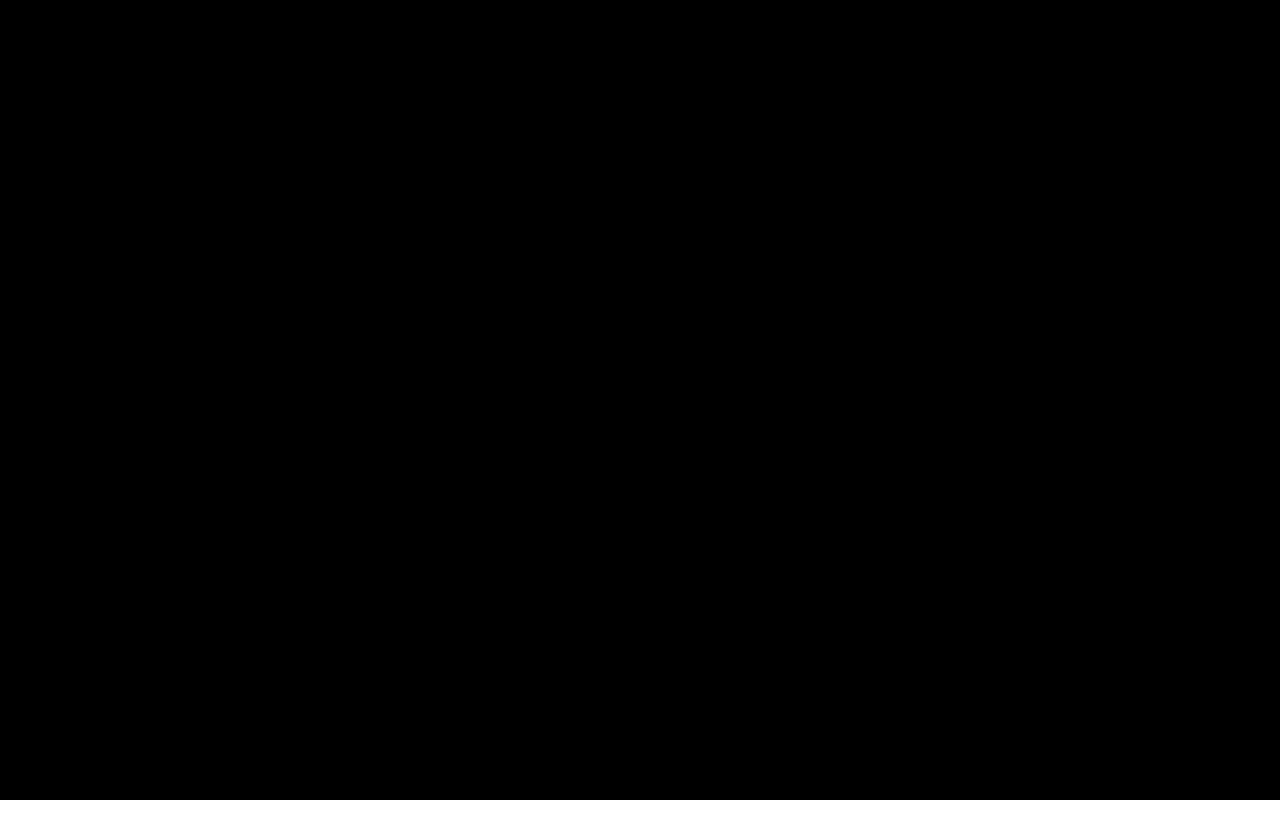
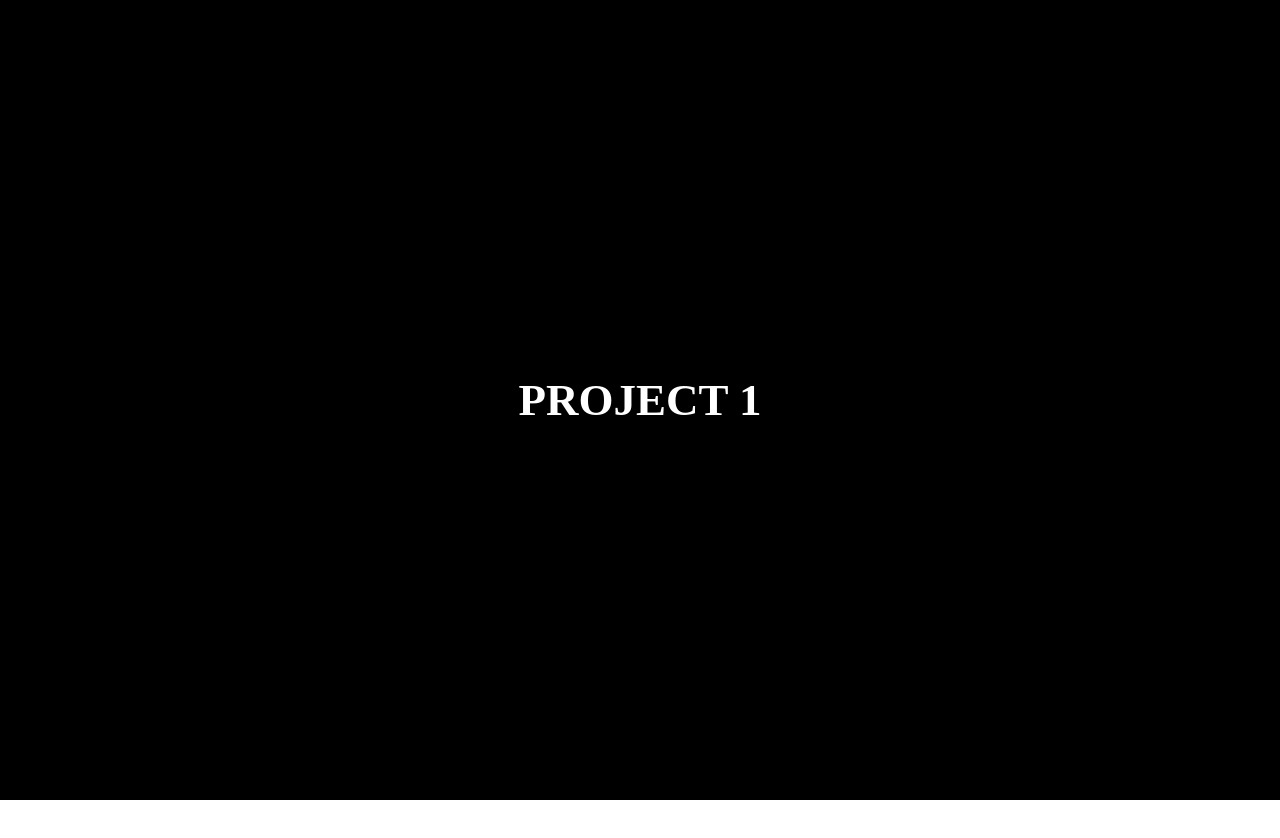
Before and after one commit to jacobfredriksson/Illusion, a plain HTML site: page index.html in a window 1280 px wide. Shown: the top 838 px of the page. Drawn offline with nearby package versions, Linux system fonts and the light colour scheme.

Commit message:
added text to the carusel

```diff
--- a/index.html
+++ b/index.html
@@ -14,30 +14,42 @@
 
           <div class="slideshow__slide">
             <div class="bg-img" style="background-image: url('images/img1.jpg');">
+              <div class="slideshow__text-container">
+                <h2> PROJECT 1 </h2>
+              </div>
             </div>
+
           </div>
 
           <div class="slideshow__slide">
             <div class="bg-img" style="background-image: url('images/img2.jpg');">
-
+              <div class="slideshow__text-container">
+                <h2> PROJECT 2 </h2>
+              </div>
             </div>
           </div>
 
           <div class="slideshow__slide">
               <div class="bg-img" style="background-image: url('images/img3.jpg');">
-
+                <div class="slideshow__text-container">
+                  <h2> PROJECT 3 </h2>
+                </div>
               </div>
           </div>
 
           <div class="slideshow__slide">
               <div class="bg-img" style="background-image: url('images/img4.jpg');">
-
+                <div class="slideshow__text-container">
+                  <h2> PROJECT 4 </h2>
+                </div>
               </div>
           </div>
 
           <div class="slideshow__slide">
               <div class="bg-img" style="background-image: url('images/img5.jpg');">
-
+                <div class="slideshow__text-container">
+                  <h2> PROJECT 5 </h2>
+                </div>
               </div>
           </div>
 
--- a/script.js
+++ b/script.js
@@ -5,9 +5,13 @@ var targetId;
 var slides;
 var homeTop;
 var height;
+var textContainer = []
+var translateY
 
 //set height depending on content height when window loads.
 $(document).ready(function() {
+  var createTextContainer = Array.from(document.querySelectorAll('.slideshow__text-container'));
+  textContainer.push(createTextContainer)
   slides = Array.from(document.querySelectorAll('.slideshow__slide'))
   resizeResizeableHeight()
 //set id going form 0 - up  and z-index to top - 0 on each of the elements in .slide
@@ -42,7 +46,7 @@ function getVisible(position) {
       ? scrollBot
       : elBottom;
 //
-
+  translateY = (scrollTop - elTop) / $(window).height() * 100;
   scale = (height + homeTop + elTop) / height;
   opacity = (height - homeTop + elTop) / height;
   opacity = parseFloat(Math.round(opacity * 100) / 100).toFixed(3);
@@ -70,6 +74,7 @@ function changeBackground() {
         if(opacity <= 0) {
           opacity++
           scale--
+          translateY -= 100
         }
     }
   }
@@ -83,10 +88,25 @@ function changeBackground() {
   targetId = getTargetId[0]
 
   //change styles on chosen target.
+  $(targetId).children('.slideshow__text-container').css('opacity', 1)
+  $(targetId).children('').css('opacity', 1)
   $(targetId).css('opacity', opacity)
   $(targetId).children('.bg-img').css({
     transform: 'scale(' + scale + ')'
   });
+
+  $(targetId).children('.bg-img').children('.slideshow__text-container').css(
+    'transform', 'translateY(-' + translateY + 'px)'
+  );
+
+  console.log(translateY)
+
+
+  // $('body').css('transform', 'translateY(-' + opacity + 'px)');
+
+  // "-webkit-transform":"translate(100px,100px)"
+
+
 
   if (targetId) {
     $( targetId).prevAll(targetId).css( "opacity" , 0 );
@@ -113,5 +133,9 @@ function resetHeight() {
   height = $(this).height();
 }
 
+function textContainer () {
+
+}
+
 
 $(window).on('scroll resize', getVisible);
--- a/style.css
+++ b/style.css
@@ -38,3 +38,28 @@ body, html {
   left: 0;
   top: 0;
 }
+
+.bg-img:before {
+  content: '';
+  position: absolute;
+  top: 0;
+  right: 0;
+  bottom: 0;
+  left: 0;
+  background-image: linear-gradient(to bottom right);
+  opacity: .5;
+}
+
+.slideshow__text-container {
+  width: 100vw;
+  height: 100vh;
+  display: flex;
+  justify-content: center;
+  align-items: center;
+  flex-wrap: wrap;
+}
+
+.slideshow__text-container h2 {
+  color: #fff;
+  font-size: 45px;
+}
```
